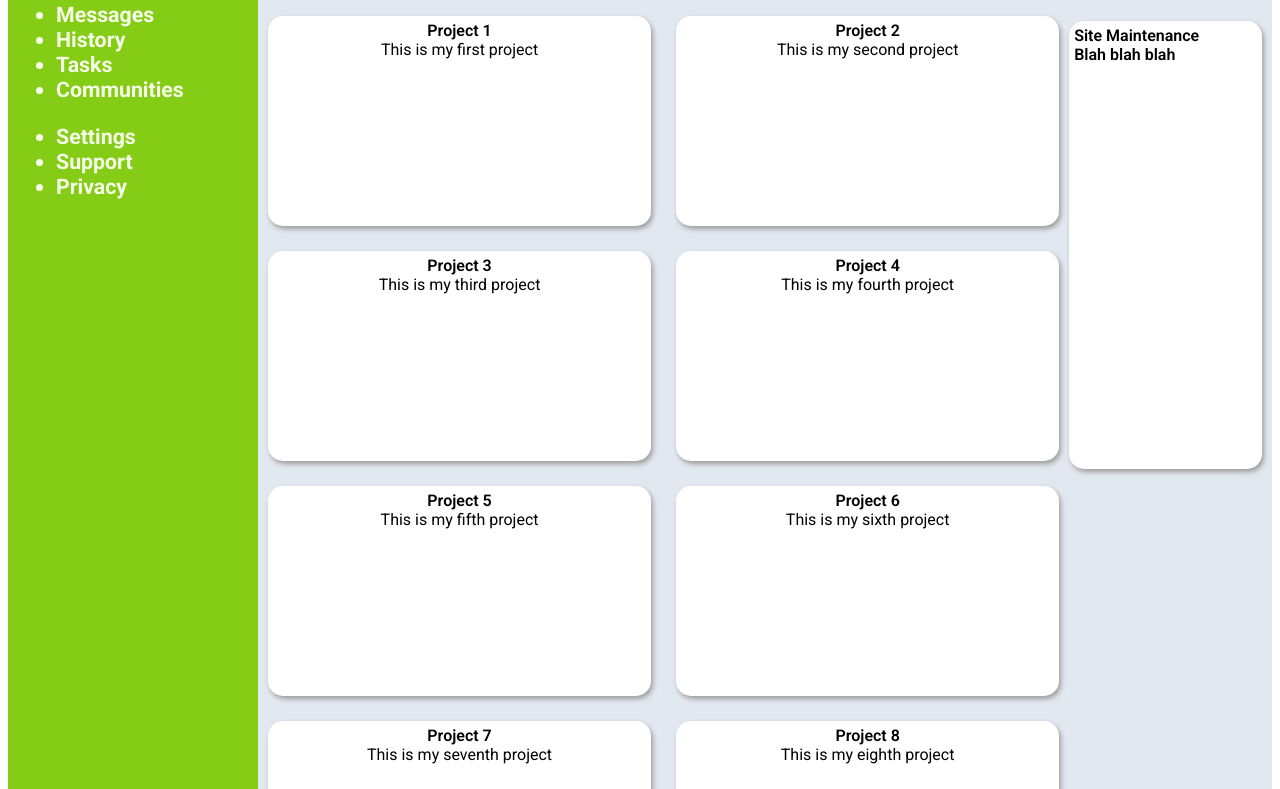
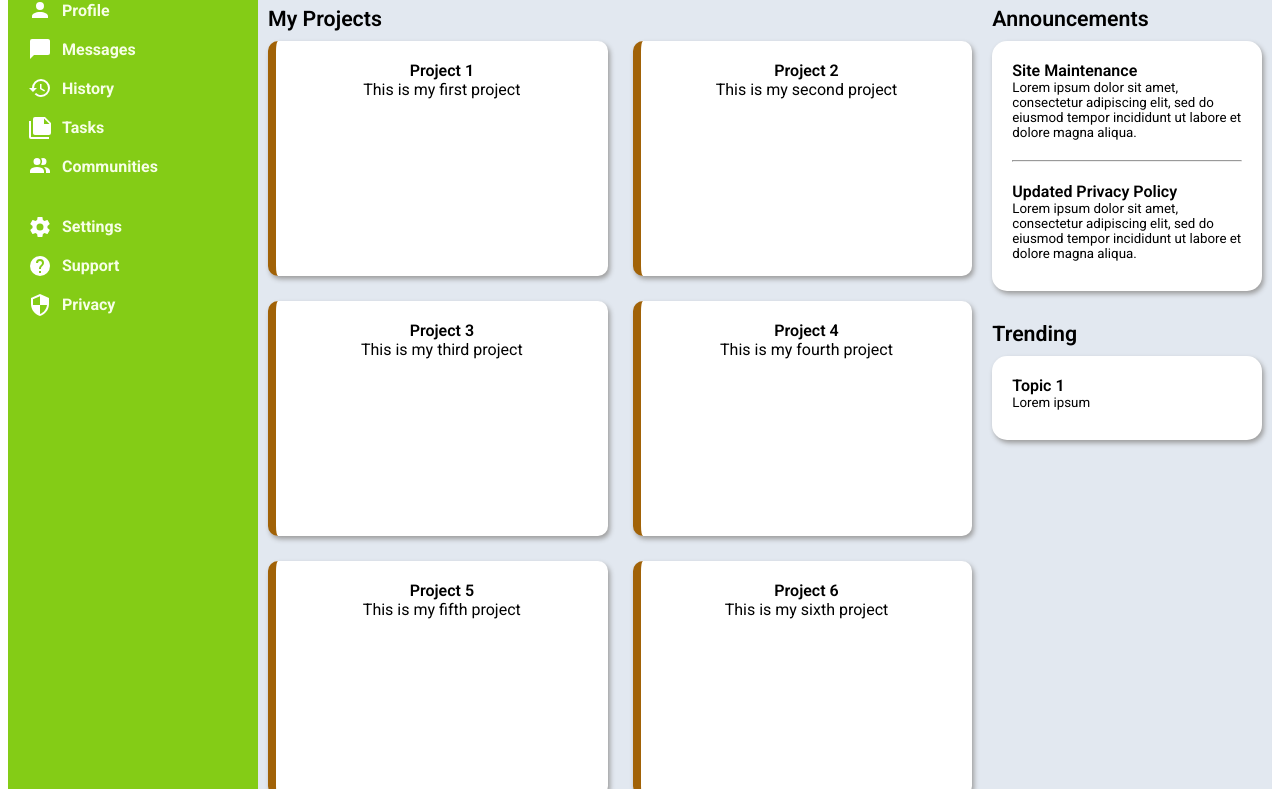
Before and after one commit to mmtrent/dashboard, a plain HTML site: page index.html in a window 1280 px wide. Shown: the part 117-906 px from the top of the page. Drawn offline with Linux system fonts and the light colour scheme.

Commit message:
Complete layout and styling

```diff
--- a/index.html
+++ b/index.html
@@ -16,18 +16,18 @@
                 <p>Dashboard</p>
             </div>
             <div class="menuitems">
-                <ul>
-                    <li>Home</li>
-                    <li>Profile</li>
-                    <li>Messages</li>
-                    <li>History</li>
-                    <li>Tasks</li>
-                    <li>Communities</li>
+                <ul class="menulist">
+                    <li><img src="resources/home.svg" class="filter-white">Home</li>
+                    <li><img src="resources/account.svg" class="filter-white">Profile</li>
+                    <li><img src="resources/message.svg" class="filter-white">Messages</li>
+                    <li><img src="resources/history.svg" class="filter-white">History</li>
+                    <li><img src="resources/note-multiple.svg" class="filter-white">Tasks</li>
+                    <li><img src="resources/account-multiple.svg" class="filter-white">Communities</li>
                 </ul>
-                <ul>
-                    <li>Settings</li>
-                    <li>Support</li>
-                    <li>Privacy</li>
+                <ul class="menulist">
+                    <li><img src="resources/cog.svg" class="filter-white">Settings</li>
+                    <li><img src="resources/help-circle.svg" class="filter-white">Support</li>
+                    <li><img src="resources/security.svg" class="filter-white">Privacy</li>
                 </ul>
             </div>
         </div>
@@ -57,6 +57,8 @@
                 </div>
             </div>
             <div class="content">
+                <div class="projectcontainer">
+                    <p id="projecttitle">My Projects</p>
                     <div class="projects">
                         <div class="card">
                             <p class="title">Project 1</p>
@@ -82,24 +84,27 @@
                             <p class="title">Project 6</p>
                             <p>This is my sixth project</p>
                         </div>
-                    <div class="card">
-                        <p class="title">Project 7</p>
-                        <p>This is my seventh project</p>
-                    </div>
-                    <div class="card">
-                        <p class="title">Project 8</p>
-                        <p>This is my eighth project</p>
                     </div>
                 </div>
+                <div class="announcementcontainer">
+                    <p id="announcementheader">Announcements</p>
                     <div id="announcements">
                         <div class="announcementcard">
                             <p class="announcementtitle">Site Maintenance</p>
-                        <p>Blah blah blah</p>
+                            <p class="announcementtext">Lorem ipsum dolor sit amet, consectetur adipiscing elit, sed do eiusmod tempor incididunt ut labore et dolore magna aliqua.</p>
+                            <hr>
+                            <p class="announcementtitle">Updated Privacy Policy</p>
+                            <p class="announcementtext">Lorem ipsum dolor sit amet, consectetur adipiscing elit, sed do eiusmod tempor incididunt ut labore et dolore magna aliqua.</p>
+                        </div>
+                        <p id="trendingtitle">Trending</p>
+                        <div id="trending" class="announcementcard">
+                            <p class="title">Topic 1</p>
+                            <p class="announcementtext">Lorem ipsum</p>
                         </div>
                     </div>
-                <div id="trending">
 
                 </div>
+
             </div>
         </div>
     </div>
--- a/style.css
+++ b/style.css
@@ -11,12 +11,28 @@ body {
 }
 
 .menu {
-    padding: 8px;
+    padding: 10px;
     color: #f7fee7;
     background-color: #84cc16;
     font-weight: 700;
     font-size: 16pt;
     grid-column: 1 / 2;
+}
+
+.menulist {
+    padding-left: 0;
+}
+
+.menulist li {
+    font-size: 12pt;
+    padding: 5px 0 10px 10px;
+    display: flex;
+    flex-direction: row;
+    align-items: center;
+}
+
+.menulist img {
+    padding-right: 10px;
 }
 
 .logo {
@@ -28,19 +44,6 @@ body {
 .logo img{
     height: 1.5em;
 }
-
-.filter-white {
-    filter: invert(100%) sepia(0%) saturate(283%) hue-rotate(194deg) brightness(118%) contrast(100%);
-}
-
-.filter-green {
-    filter: invert(78%) sepia(51%) saturate(1743%) hue-rotate(32deg) brightness(94%) contrast(83%);
-}
-
-.filter-brown {
-    filter: invert(44%) sepia(11%) saturate(3120%) hue-rotate(357deg) brightness(93%) contrast(105%);
-}
-
 
 .body {
     grid-column: 2 / 3;
@@ -91,7 +94,7 @@ body {
     display: flex;
     flex-direction: row;
     align-items: center;
-    justify-content: center;
+    justify-content: flex-end;
 }
 
 #toprighticons > * {
@@ -120,10 +123,11 @@ body {
     display: flex;
     flex-direction: row;
     align-items: center;
-    justify-content: space-evenly;
+    justify-content: space-between;
 }
 
 #headerbuttons button {
+    font-weight: 600;
     background-color: #84cc16;
     color: white;
     border: none;
@@ -137,7 +141,7 @@ body {
     background-color: #e2e8f0;
     grid-row: 2 / 3;
     display: grid;
-    grid-template-columns: 4fr 1fr;
+    grid-template-columns: 5fr 2fr;
 }
 
 .projects {
@@ -147,12 +151,14 @@ body {
     grid-template-rows: repeat(2, 1fr);
     gap: 25px;
     padding: 10px;
+    padding-bottom: 40px;
 }
 
 .card {
-    padding: 5px;
+    border-left: 8px solid #a16207;
+    padding: 20px 5px 15px 5px;
     text-align: center;
-    border-radius: 15px;
+    border-radius: 10px;
     box-shadow: 2px 3px 5px rgb(156, 156, 156);
     background-color: white;
     height: 200px;
@@ -163,17 +169,20 @@ body {
 }
 
 #announcements {
-    padding-top: 15px;
+    padding-top: 10px;
     padding-right: 10px;
+    padding-left: 10px;
     grid-column: 2 / 3;
-    display: grid;
-    grid-template-rows: 1fr 1fr;
-    gap: 25px;
+    height: 90%;
+    display: flex;
+    flex-direction: column;
+    justify-content: start;
+
 
 }
 
 .announcementcard {
-    padding: 5px;
+    padding: 20px 20px 30px 20px;
     text-align: left;
     border-radius: 15px;
     box-shadow: 2px 3px 5px rgb(156, 156, 156);
@@ -181,6 +190,47 @@ body {
 
 }
 
+#projecttitle {
+    font-size: 16pt;
+    padding-left: 10px;
+}
+
+#announcementheader {
+    font-size: 16pt;
+    padding-left: 10px;
+}
+
+.announcementtext {
+    font-size: 10pt;
+    font-weight: 400;
+}
 p {
     margin: 0;
 }
+
+#trendingtitle {
+    padding-top: 30px;
+    padding-bottom: 10px;
+    font-size: 16pt;
+}
+
+hr {
+    margin-top: 20px;
+    margin-bottom: 20px;
+}
+
+ul {
+    list-style-type: none;
+}
+
+.filter-white {
+    filter: invert(100%) sepia(0%) saturate(283%) hue-rotate(194deg) brightness(118%) contrast(100%);
+}
+
+.filter-green {
+    filter: invert(78%) sepia(51%) saturate(1743%) hue-rotate(32deg) brightness(94%) contrast(83%);
+}
+
+.filter-brown {
+    filter: invert(44%) sepia(11%) saturate(3120%) hue-rotate(357deg) brightness(93%) contrast(105%);
+}
```
Also changed, not shown: resources/account-multiple.svg (added), resources/account.svg (added), resources/cog.svg (added), resources/help-circle.svg (added), resources/history.svg (added), resources/home.svg (added), resources/message.svg (added), resources/note-multiple.svg (added), resources/security.svg (added). Lines whose indentation alone changed are shown as unchanged.
